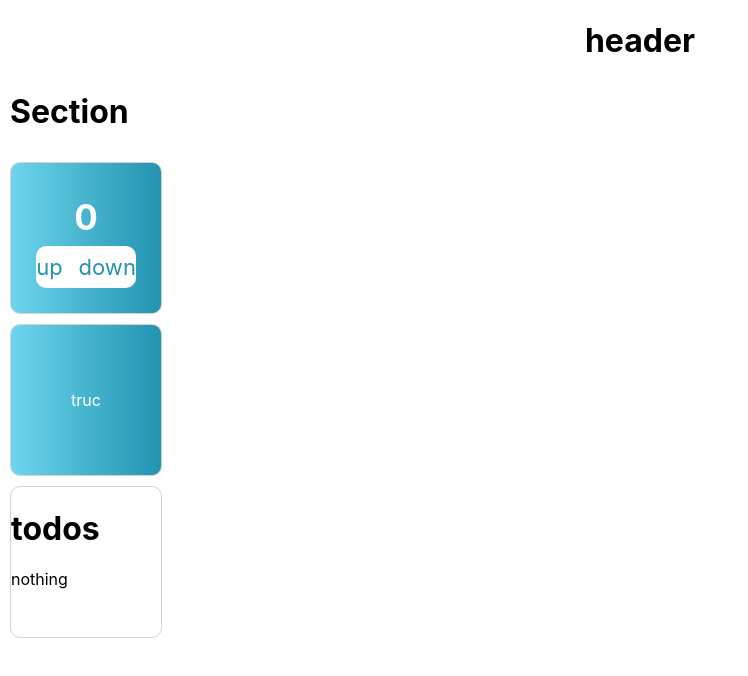
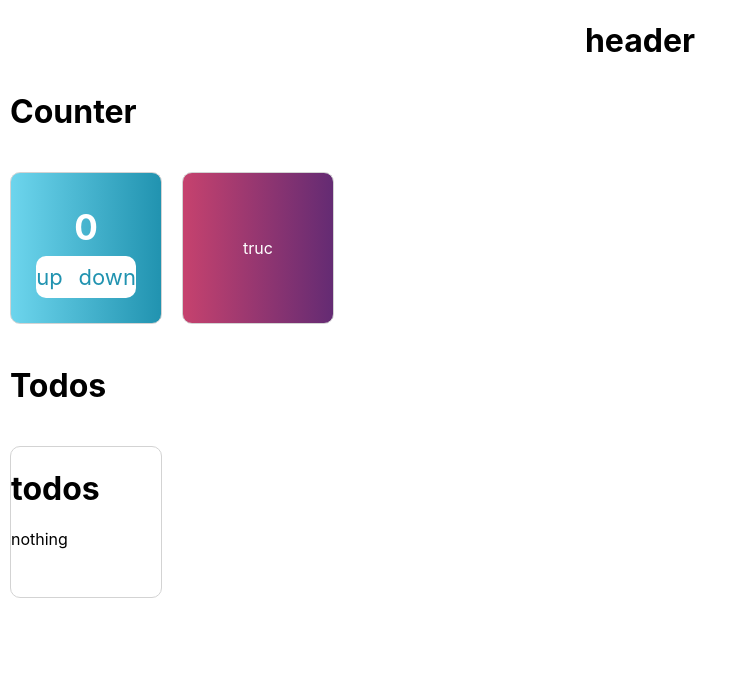
Before and after one commit to valours/raindrow, a React (Create React App) app: page / in a window 1280 px wide. Shown: the top 676 px of the page, without its empty margins (0-748 px from the left). Built offline with nearby package versions, Linux system fonts and the light colour scheme.

Commit message:
upgrade template

```diff
--- a/src/App.js
+++ b/src/App.js
@@ -12,11 +12,13 @@ class App extends Component {
     return (
       <div className="App">
         <Header />
-        <Section title='Section'>
+        <Section title='Counter'>
           <CounterAlpha />
           <CounterBeta />
         </Section>
-        <TodoAlpha />
+        <Section title="Todos">
+          <TodoAlpha />
+        </Section>
       </div>
     );
   }
--- a/src/components/Section/index.js
+++ b/src/components/Section/index.js
@@ -2,11 +2,11 @@ import React from 'react';
 
 import styles from './styles';
 
-const { Section, Title } = styles;
+const { Section, Title, Components } = styles;
 
 export default ({ title, children }) => (
   <Section>
     <Title>{title}</Title>
-    {children}
+    <Components>{children}</Components>
   </Section>
 )
--- a/src/components/Section/styles.js
+++ b/src/components/Section/styles.js
@@ -8,4 +8,8 @@ styles.Title = styled.h1`
   padding: 10px;
 `;
 
+styles.Components = styled.div`
+  display: flex
+`
+
 export default styles
--- a/src/containers/CounterBeta/styles.js
+++ b/src/containers/CounterBeta/styles.js
@@ -10,9 +10,9 @@ styles.Card = styled(Square)`
   flex-direction: column;
   justify-content: center;
   color: white;
-  background: #2193b0;  /* fallback for old browsers */
-  background: -webkit-linear-gradient(to right, #6dd5ed, #2193b0);  /* Chrome 10-25, Safari 5.1-6 */
-  background: linear-gradient(to right, #6dd5ed, #2193b0); /* W3C, IE 10+/ Edge, Firefox 16+, Chrome 26+, Opera 12+, Safari 7+ */
+  background: #642B73;  /* fallback for old browsers */
+  background: -webkit-linear-gradient(to right, #C6426E, #642B73);  /* Chrome 10-25, Safari 5.1-6 */
+  background: linear-gradient(to right, #C6426E, #642B73); /* W3C, IE 10+/ Edge, Firefox 16+, Chrome 26+, Opera 12+, Safari 7+ */
 `
 
 styles.Count = styled.div`
```
